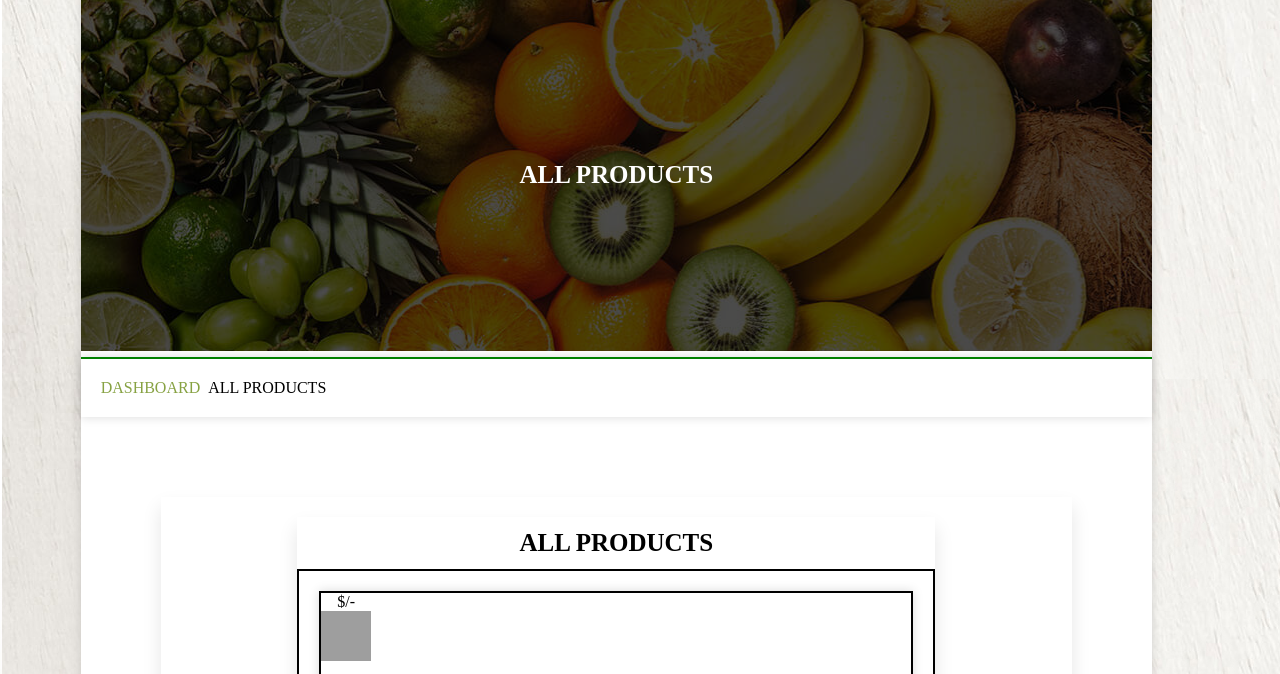
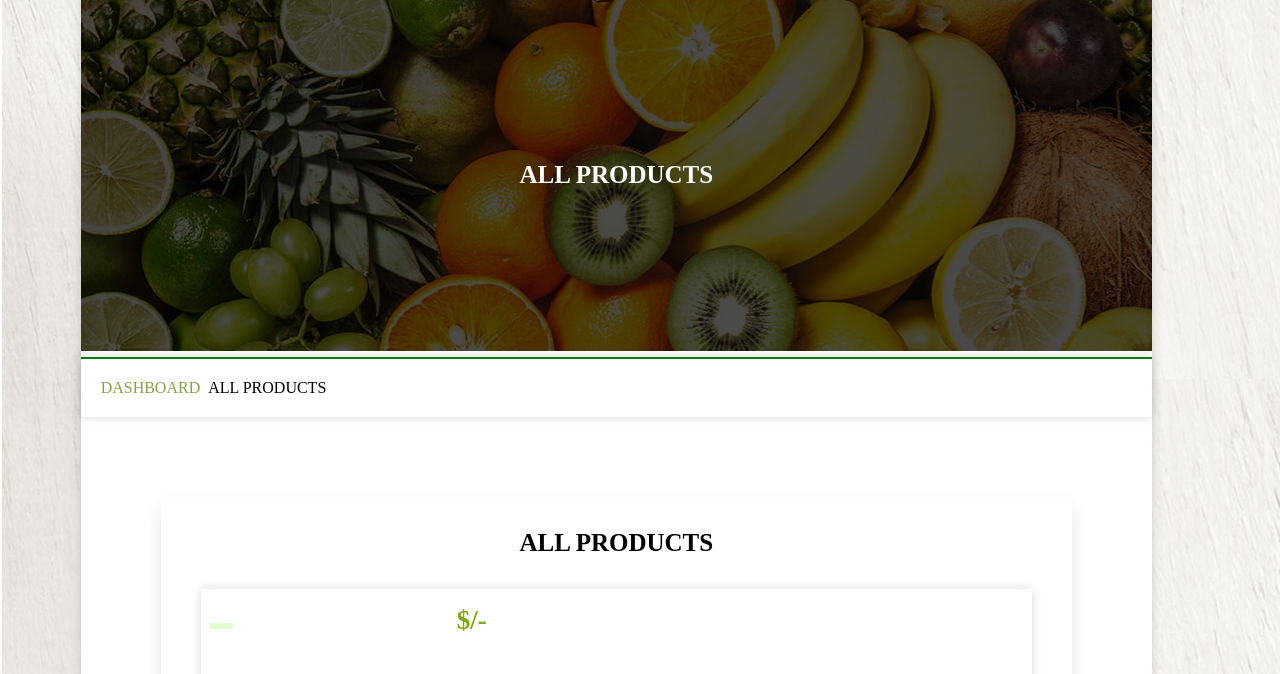
Before and after one commit to RomanGurun/Fruit-Ecomerce-Seller, a PHP site: page /seller/view_product.php in a window 1280 px wide. Shown: the part 163-837 px from the top of the page. Run offline with PHP 8.4, Linux system fonts and the light colour scheme; tables that the repository leaves empty or names only in its code hold one stand-in row (values such as "Sample post"); data that the repository does not hold is empty; grey boxes are pictures that could not be loaded.

Commit message:
tenth commit

```diff
--- a/seller/add_product.php
+++ b/seller/add_product.php
@@ -79,7 +79,7 @@ if(isset($_POST['draft'])){
     <meta name="viewport" content="width=device-width, initial-scale=1.0">
     <title>Add Product Page</title>
 <!-- <link rel="stylesheet" href="../style/two.css"> -->
-<link rel="stylesheet" href="../style/originals.css">
+<link rel="stylesheet" href="../style/original.css">
 </head>
 <body>
 
--- a/seller/view_product.php
+++ b/seller/view_product.php
@@ -55,7 +55,7 @@ while($fetch_product=$select_product->fetch(PDO::FETCH_ASSOC))
 ?>
 <form action="" method="post">
     <div class="farmerpbox">
-        <span class="framerpstatus"><?= $fetch_product['p-status']; ?></span>
+        <span class="farmerpstatus"><?= $fetch_product['p-status']; ?></span>
         <span class="price">$<?= $fetch_product['p-price'] ?>/-</span>
 <input type="hidden" value="<?= $fetch_product['p-id'];  ?>">
 
--- a/style/original.css
+++ b/style/original.css
@@ -80,12 +80,12 @@ margin-top: 10px;
 
         display: flex;
         /* border:solid 2px black; */
-        width: 70%;
+        width: 100%;
         /* width:100%; */
         flex-wrap: wrap;
         margin: 20px 20px;
 
-        box-shadow: 0 10px 18px 0 rgba(0 0 0/10%);
+        /* box-shadow: 0 10px 18px 0 rgba(0 0 0/10%); */
         background: #fff;
 
     }
@@ -203,34 +203,84 @@ padding:10px;
             width: 40%;
             font-size: 18px;
         }
+
+            #AllProduct .farmerpbox .price{
+                margin-left: 4rem !important;
+            }
+
+
+
     }
 
     /*================================================ ADD PRODUCT CSSS END================================================ */
     /*================================================ VIEW PRODUCT CSSS SATRT================================================ */
 
 #AllProduct{
-    border:solid 2px black;
-    display:flex;
-    justify-content: center;
+    display:grid;
+    grid-template-columns: repeat(auto-fit, minmax(21rem, 1fr));
     width:100%;
+   /* box-shadow:var(--box-shadow); */
+
 }
 .productheading{
     /* border:solid 2px black; */
     text-align: center;
  text-transform: capitalize;
     width:100%;
+
 }
 .Ornamentimage{
-    width:50px;
-    height:50px;
+    width:100%;
+    height:15rem;
+    object-fit: contain;
 }
 .farmerEDRbox{
  display: flex;
  justify-content: center;
 }
 .farmerpbox{
-    border:solid 2px black;
     box-shadow:var(--box-shadow);
+    height:32rem;
+    box-shadow:var(--box-shadow);
+}.farmerpstatus{
+    display: inline-block;
+    font-size: 22px;
+    background: var(--light-green);
+    border-radius: 9px;
+    color: #7cab05;
+    padding: 3px 12px;
+    margin-top: 13px;
+    text-transform:capitalize;
+}
+
+#AllProduct .farmerpbox .price{
+    display: inline-block;
+    font-size: 27px;
+    padding: 3px 12px;
+    margin-top: 13px;
+    margin-bottom: 38px;
+    margin-left: 13rem;
+    text-transform:capitalize;
+    font-weight:bold;
+    color:var(--green);
+}
+.farmermessage{
+    text-align: center;
+    font-weight: 200;
+    display: block;
+    margin-top: 25px;
+    font-size: 23px;
+}
+
+
+
+
+
+@media(max-width:500px){
+    #AllProduct .farmerpbox .price{
+        margin-left: 4rem !important;
+    }
+
 }
 
     /*================================================ VIEW PRODUCT CSSS END================================================ */
```
